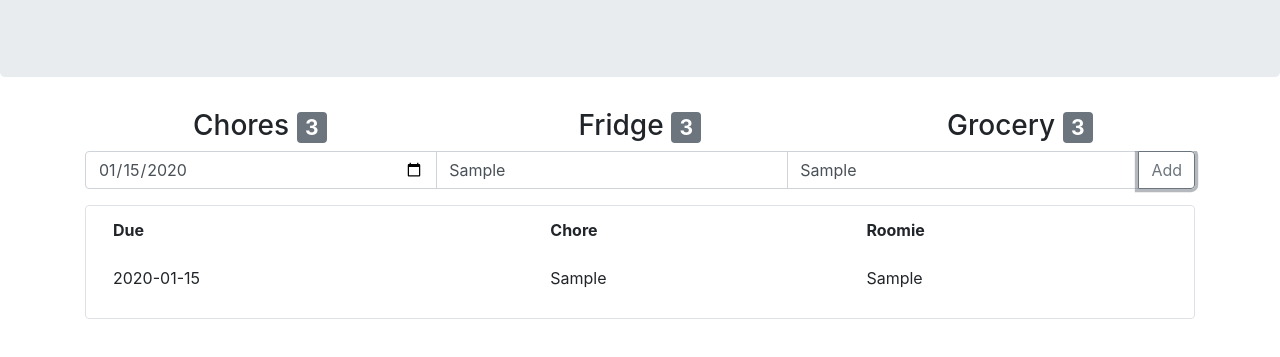
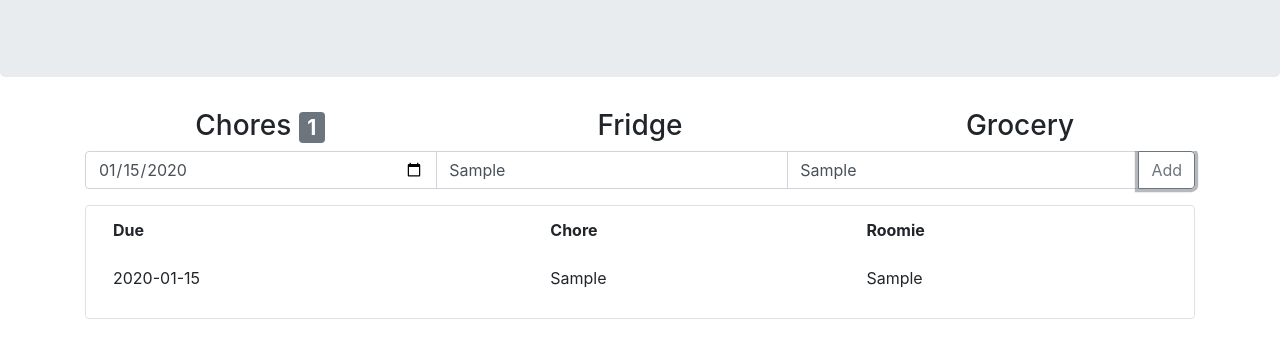
Before and after one commit to alexshi0000/FoodyRoomies, a website: page public/index.html in a window 1280 px wide. Both pictures are taken after typing "2020-01-15", "Sample", "Sample" into the empty fields and a click on the button "Add". Shown: the part 147-504 px from the top of the page. Drawn offline with nearby package versions, Linux system fonts and the light colour scheme.

Commit message:
added numbers for number of table entries

```diff
--- a/public/index.html
+++ b/public/index.html
@@ -49,9 +49,9 @@
     <div id="TableViews" class="carousel slide" data-ride="carousel" data-interval="false">
       <div class="container text-center">
           <div class="row">
-            <a data-target="#TableViews" data-slide-to="0" class="col"><h3>Chores <span class="badge badge-secondary">3</span></h3></a>
-            <a data-target="#TableViews" data-slide-to="1" class="col"><h3>Fridge <span class="badge badge-secondary">3</span></h3></a>
-            <a data-target="#TableViews" data-slide-to="2" class="col"><h3>Grocery <span class="badge badge-secondary">3</span></h3></a>
+            <a data-target="#TableViews" data-slide-to="0" class="col"><h3>Chores <div class="badge badge-secondary" id="choreCount"></span></h3></a>
+            <a data-target="#TableViews" data-slide-to="1" class="col"><h3>Fridge <span class="badge badge-secondary" id="fridgeCount"></span></h3></a>
+            <a data-target="#TableViews" data-slide-to="2" class="col"><h3>Grocery <span class="badge badge-secondary" id="groceryCount"></span></h3></a>
           </div>
 
       </div>
@@ -221,4 +221,5 @@
         </div>
       </div>
   </body>
+  <script type="text/javascript" src="index.js"></script>
 </html>
--- a/public/index.js
+++ b/public/index.js
@@ -1,3 +1,5 @@
+// add to db not table html, get db as well
+
 function addChore() {
     var date = document.getElementById("choreDate").value;
     var item = document.getElementById("chore").value;
@@ -10,6 +12,7 @@ function addChore() {
     cell1.innerHTML = date;
     cell2.innerHTML = item;
     cell3.innerHTML = roomie;
+    document.getElementById("choreCount").innerHTML = document.getElementById("choreTable").rows.length;
 }
 
 function addFridge() {
@@ -24,6 +27,7 @@ function addFridge() {
     cell1.innerHTML = date;
     cell2.innerHTML = item;
     cell3.innerHTML = roomie;
+    document.getElementById("fridgeCount").innerHTML = document.getElementById("fridgeTable").rows.length;
 }
 
 function addGrocery() {
@@ -38,4 +42,5 @@ function addGrocery() {
     cell1.innerHTML = date;
     cell2.innerHTML = item;
     cell3.innerHTML = roomie;
+    document.getElementById("groceryCount").innerHTML = document.getElementById("groceryTable").rows.length;
 }
```
